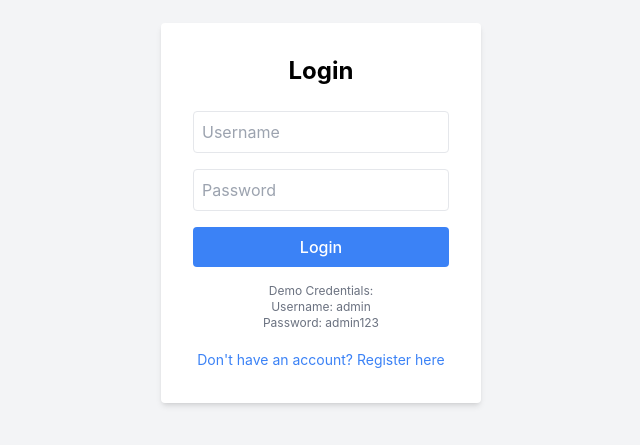
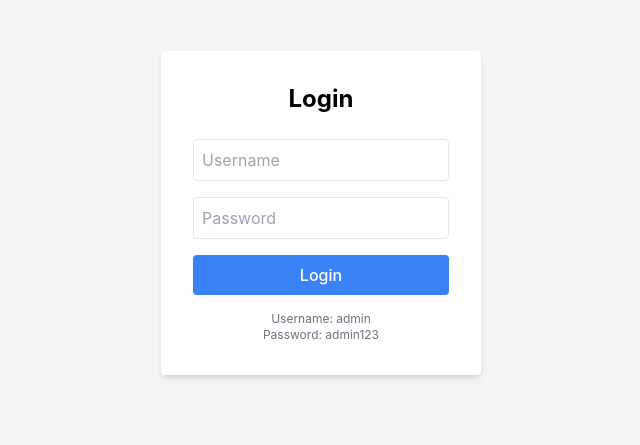
Before and after one commit to alishadarly-mountbox/fc-frontend, a React (Create React App) app: page /login in a window 1280 px wide. Shown: the part 187-632 px from the top of the page, without its empty margins (319-959 px from the left). Built offline with nearby package versions, Linux system fonts and the light colour scheme.

Commit message:
group phohto

```diff
--- a/src/pages/LoginPage.js
+++ b/src/pages/LoginPage.js
@@ -1,48 +1,20 @@
 import { useState } from "react";
-import { useNavigate, Link } from "react-router-dom";
-import API from "../api/api";
+import { useNavigate } from "react-router-dom";
 
 export default function LoginPage() {
   const [username, setUsername] = useState("");
   const [password, setPassword] = useState("");
   const [error, setError] = useState("");
-  const [loading, setLoading] = useState(false);
   const navigate = useNavigate();
 
-  const validateForm = () => {
-    if (!username.trim()) {
-      setError("Username is required");
-      return false;
-    }
-    if (!password.trim()) {
-      setError("Password is required");
-      return false;
-    }
-    return true;
-  };
+  const handleLogin = (e) => {
+    e.preventDefault();
 
-  const handleLogin = async (e) => {
-    e.preventDefault();
-    setError("");
-    setLoading(true);
-
-    try {
-      const response = await API.post("/auth/login", {
-        username: username.trim(),
-        password: password.trim()
-      });
-
-      if (response.data?.token) {
-        localStorage.setItem("token", response.data.token);
-        navigate("/dashboard", { replace: true });
+    if (username === "admin" && password === "admin123") {
+      localStorage.setItem("token", "admin-token");
+      navigate("/dashboard");
     } else {
-        throw new Error("Invalid response from server");
-      }
-    } catch (err) {
-      setError(err.response?.data?.message || "Invalid username or password");
-      console.error("Login error:", err);
-    } finally {
-      setLoading(false);
+      setError("Invalid username or password");
     }
   };
 
@@ -51,29 +23,23 @@ export default function LoginPage() {
       <form className="bg-white p-8 rounded shadow-md w-80" onSubmit={handleLogin}>
         <h2 className="text-2xl font-bold mb-6 text-center">Login</h2>
 
-        <div className="mb-4">
         <input
-            className="w-full p-2 border rounded focus:outline-none focus:ring-2 focus:ring-blue-500"
+          className="w-full p-2 border rounded mb-4"
           type="text"
           placeholder="Username"
           value={username}
           onChange={e => setUsername(e.target.value)}
           required
-            disabled={loading}
         />
-        </div>
 
-        <div className="mb-4">
         <input
-            className="w-full p-2 border rounded focus:outline-none focus:ring-2 focus:ring-blue-500"
+          className="w-full p-2 border rounded mb-4"
           type="password"
           placeholder="Password"
           value={password}
           onChange={e => setPassword(e.target.value)}
           required
-            disabled={loading}
         />
-        </div>
 
         {error && (
           <div className="text-red-500 mb-4 text-sm text-center">
@@ -82,27 +48,15 @@ export default function LoginPage() {
         )}
 
         <button
-          className={`w-full py-2 rounded text-white font-medium transition-colors ${
-            loading
-              ? 'bg-gray-400 cursor-not-allowed'
-              : 'bg-blue-500 hover:bg-blue-600'
-          }`}
+          className="w-full py-2 rounded text-white font-medium bg-blue-500 hover:bg-blue-600"
           type="submit"
-          disabled={loading}
         >
-          {loading ? "Logging in..." : "Login"}
+          Login
         </button>
 
         <div className="mt-4 text-xs text-gray-500 text-center">
-          <p>Demo Credentials:</p>
           <p>Username: admin</p>
           <p>Password: admin123</p>
-        </div>
-
-        <div className="mt-4 text-center">
-          <Link to="/register" className="text-blue-500 hover:text-blue-600 text-sm">
-            Don't have an account? Register here
-          </Link>
         </div>
       </form>
     </div>
```
Lines whose indentation alone changed are shown as unchanged.
